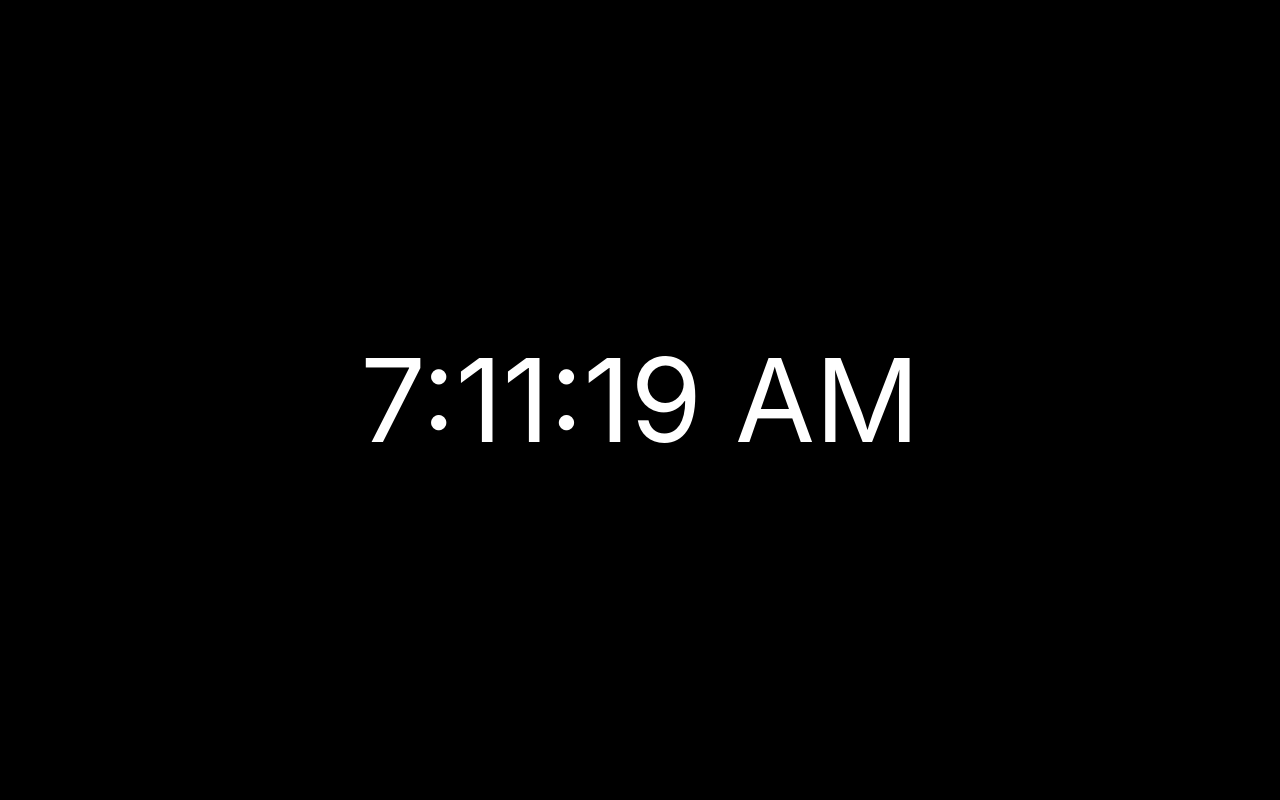
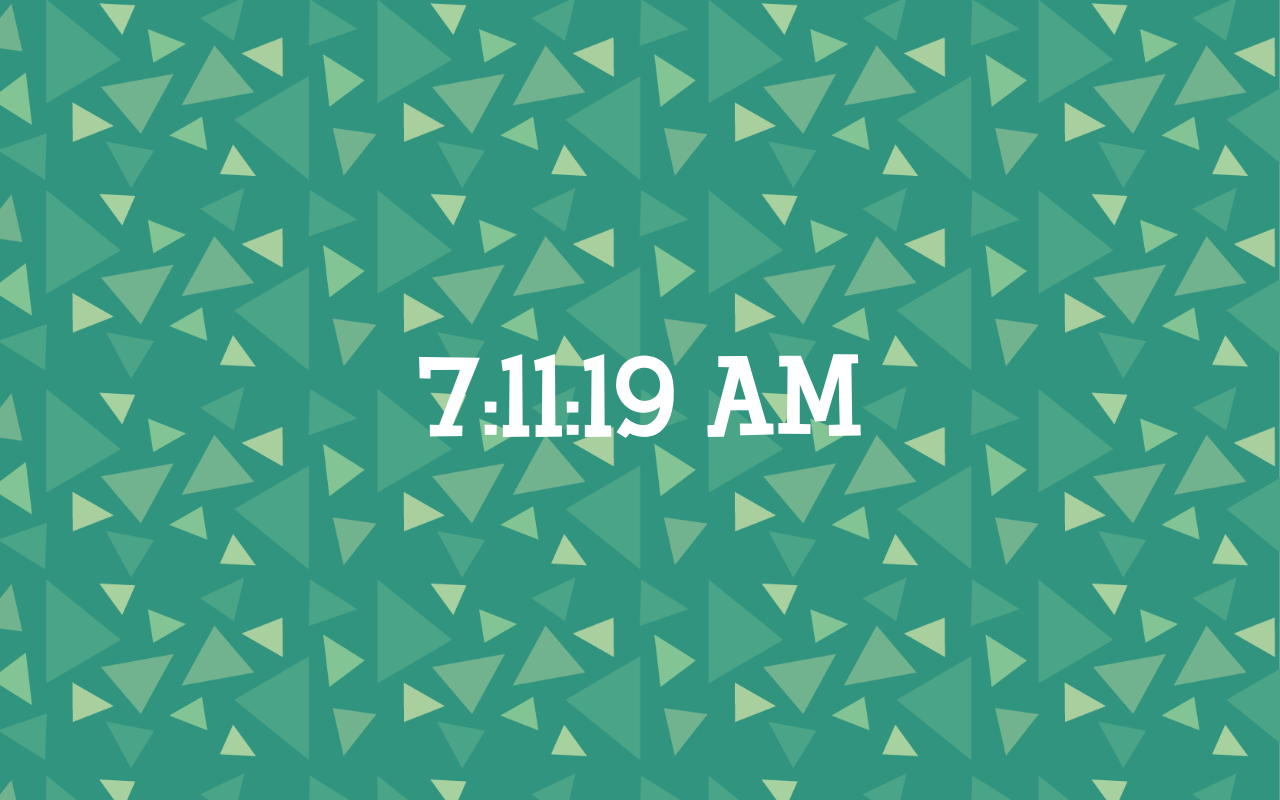
Before and after one commit to d5vis/ac, a React (Create React App) app: page / in a window 1280 px wide. Built offline with nearby package versions, Linux system fonts and the light colour scheme.

Commit message:
background and font

```diff
--- a/src/App.css
+++ b/src/App.css
@@ -1,9 +1,16 @@
+@font-face {
+  font-family: ac;
+  src: url("../public/ac.otf");
+}
+
 .App {
   text-align: center;
+  font-family: ac;
+  background-image: url("../public/grass.png");
+  background-size: 100vw;
 }
 
 .App-header {
-  background-color: black;
   min-height: 100vh;
   display: flex;
   flex-direction: column;
--- a/src/App.js
+++ b/src/App.js
@@ -2,6 +2,9 @@ import "./App.css";
 import Clock from "./Clock.js";
 
 function App() {
+  // TODO:
+  // add hourly music
+
   return (
     <div className="App">
       <header className="App-header">
```
Also changed, not shown: public/ac.otf (added), public/grass.png (added).
